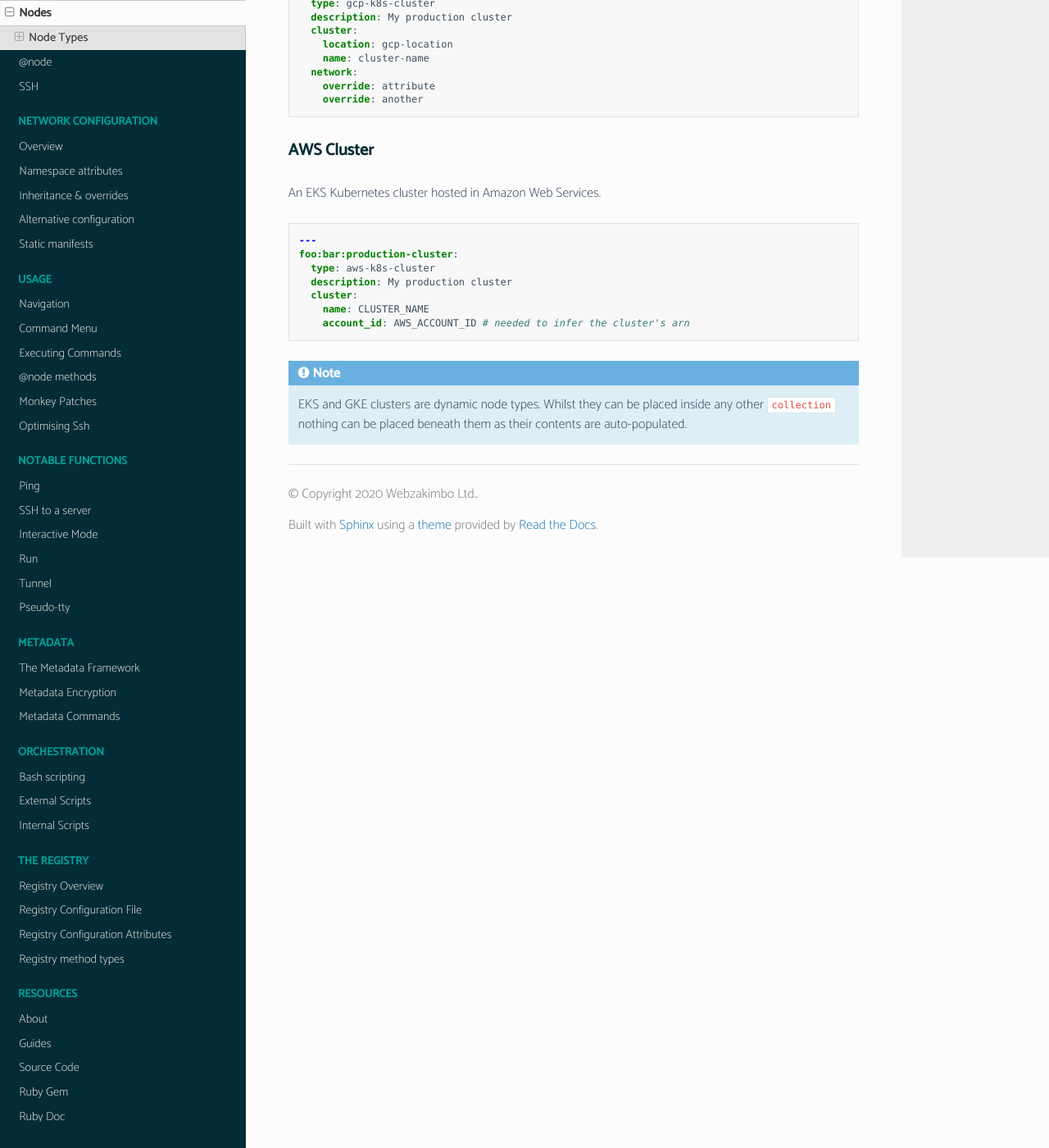
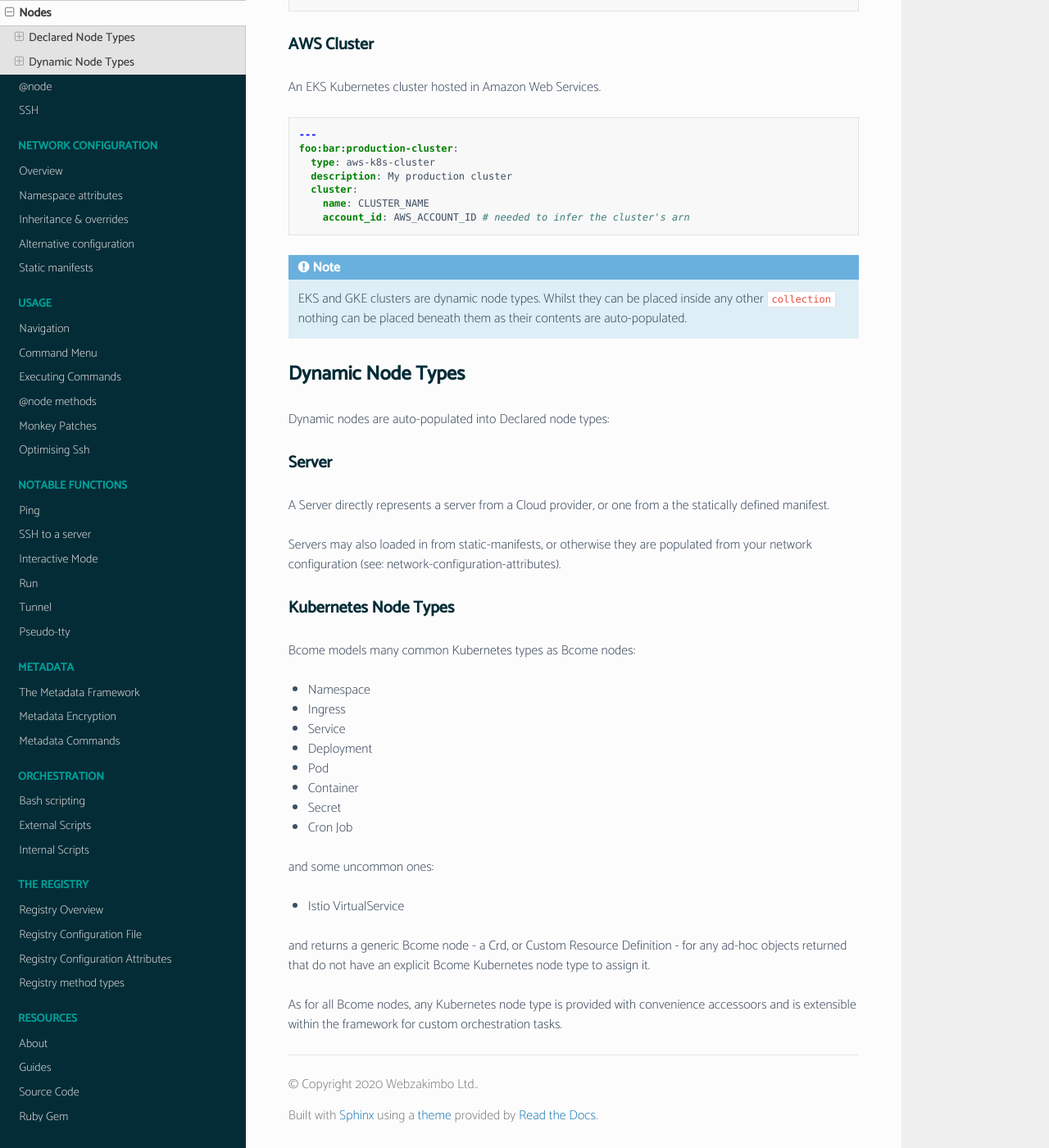
Before and after one commit to webzakimbo/bcome-read-the-docs, a Sphinx documentation site: the page built from docs/source/core-concepts/nodes.rst, in a window 1280 px wide and 1400 px high, scrolled down 3670 px. Shown: the whole window at 82% size. Built offline with Sphinx 7.4.7 and the Read the Docs theme 2.0.0, drawn with Linux system fonts in a browser that asks for light colours; pages that are not in the unit, such as notebooks, are missing from menus; some of the changed text lies outside the part shown.

Commit message:
Added k8 docs for nodes

```diff
--- a/docs/source/core-concepts/nodes.rst
+++ b/docs/source/core-concepts/nodes.rst
@@ -10,6 +10,7 @@ Nodes
 Your installation's architecture will be determined directly by how you lay out your nodes, which should be a direct representation of how you wish to visualize and manage your platforms, environments, applications etc.
 
 The sum-total of all your nodes is referred to within Bcome as your :doc:`../core-concepts/estate`.
+
 
 Nodes are declared via YAML (see: :doc:`../network/network-configuration-attributes`) in the following format:
 
@@ -39,11 +40,13 @@ Nodes are laid out in a parent - child format, for example:
 
 .. note::
 
-   Nodes can be of type: ``collection``, ``inventory``, ``inventory-subselect``, ``inventory-merge``, ``aws-k8s-cluster``, or ``gcp-k8s-cluster``
+   Declared nodes can be of type: ``collection``, ``inventory``, ``inventory-subselect``, ``inventory-merge``, ``aws-k8s-cluster``, or ``gcp-k8s-cluster``
 
 
-Node Types
-==========
+Declared Node Types
+===================
+
+The following nodes type can be declared directly in the network config:
 
 Collection
 ^^^^^^^^^^
@@ -203,3 +199,38 @@ An EKS Kubernetes cluster hosted in Amazon Web Services.
 .. note::
 
    EKS and GKE clusters are dynamic node types.  Whilst they can be placed inside any other ``collection`` nothing can be placed beneath them as their contents are auto-populated.
+
+Dynamic Node Types
+===================
+
+Dynamic nodes are auto-populated into Declared node types:
+
+Server
+^^^^^^
+
+A Server directly represents a server from a Cloud provider, or one from a the statically defined manifest.
+
+Servers may also loaded in from :doc:`static-manifests`, or otherwise they are populated from your network configuration (see: :doc:`network-configuration-attributes`).
+
+
+Kubernetes Node Types
+^^^^^^^^^^^^^^^^^^^^^
+
+Bcome models many common Kubernetes types as Bcome nodes:
+
+- Namespace
+- Ingress
+- Service
+- Deployment
+- Pod
+- Container
+- Secret
+- Cron Job
+
+and some uncommon ones:
+
+- Istio VirtualService
+
+and returns a generic Bcome node - a Crd, or Custom Resource Definition - for any ad-hoc objects returned that do not have an explicit Bcome Kubernetes node type to assign it.
+
+As for all Bcome nodes, any Kubernetes node type is provided with convenience accessoors and is extensible within the framework for custom orchestration tasks.
```
Also changed, not shown: other parts of docs/source/core-concepts/nodes.rst (+0 -7 lines).
